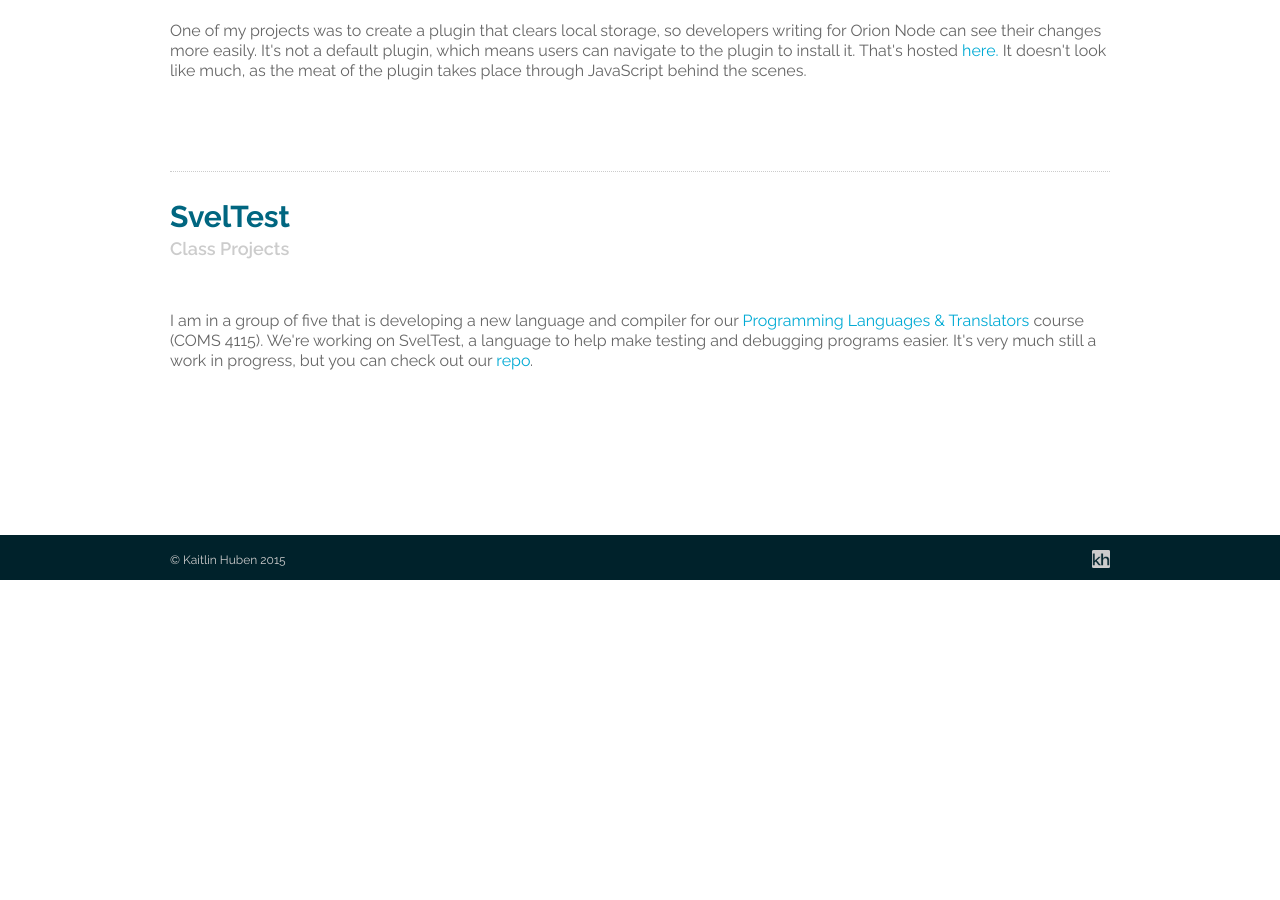
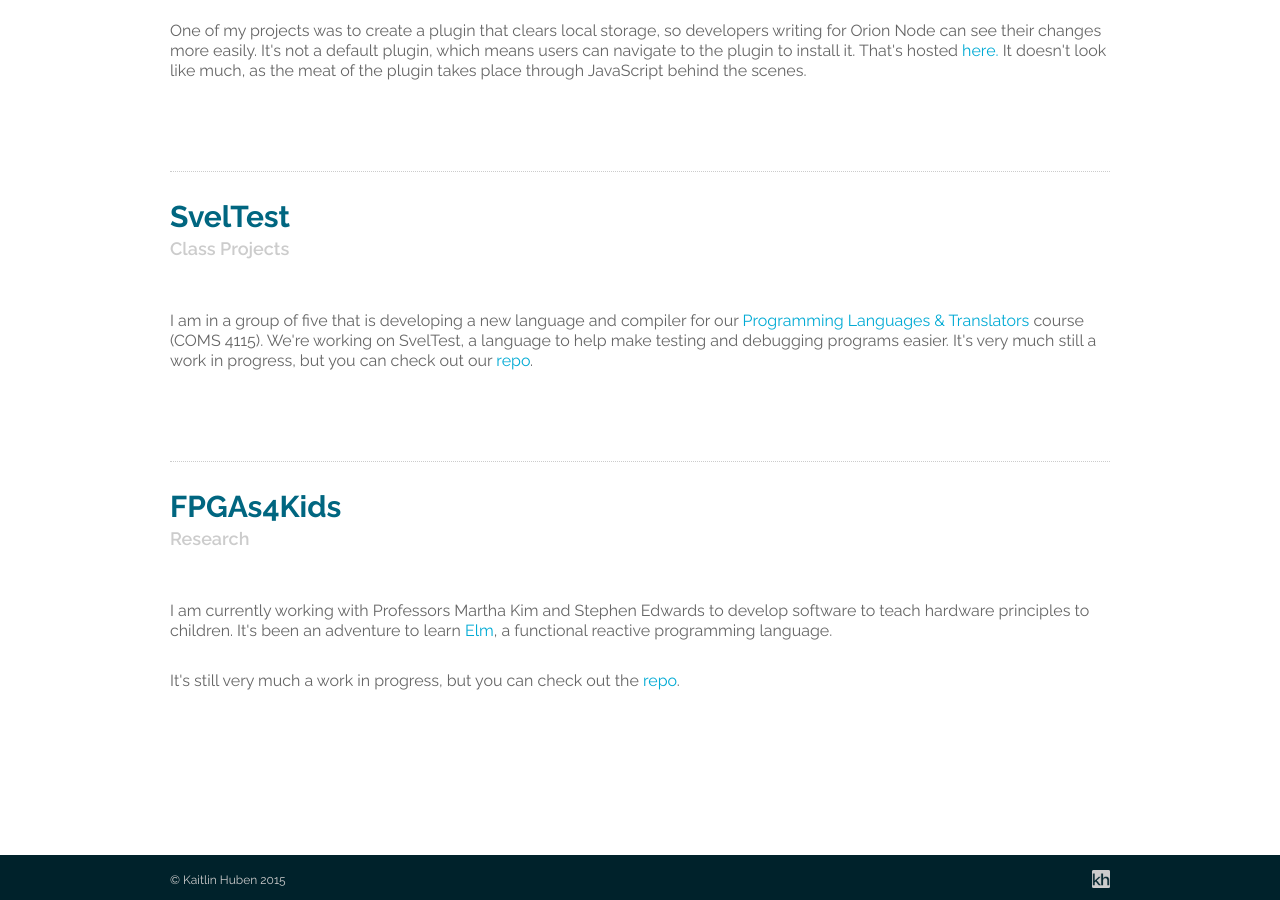
Before and after one commit to kaitlinhuben/kaitlinhuben.github.io, a Jekyll site: the page built from projects.html, in a window 1280 px wide and 900 px high, scrolled down 3282 px. Built offline with Jekyll 4.4.1, drawn with Linux system fonts in a browser that asks for light colours; before the commit the page ends 3862 px from its top, so only the background shows below that.

Commit message:
Added FPGAs4Kids to projects page

```diff
--- a/projects.html
+++ b/projects.html
@@ -52,6 +52,10 @@ custom_js: js/isotope-projects.js
 
 			<li class="class">
 				<a href="#Sveltest"><div class="single-project-li">SvelTest</div></a>
+			</li>
+
+			<li class="research">
+				<a href="#FPGAs4Kids"><div class="single-project-li">FPGAs4Kids</div></a>
 			</li>
 		</ul>
 	</div><!-- /#categories-filter-div -->
@@ -141,3 +145,12 @@ custom_js: js/isotope-projects.js
 		<p>I am in a group of five that is developing a new language and compiler for our <a href="http://www1.cs.columbia.edu/~aho/cs4115/">Programming Languages & Translators</a> course (COMS 4115). We're working on SvelTest, a language to help make testing and debugging programs easier. It's very much still a work in progress, but you can check out our <a href="https://github.com/svelTest/svelTest">repo</a>.</p>
 	</div>
 </div><!-- /.row-fluid.project-description -->
+
+<div class="row-fluid project-description">
+	<div class="span12" id="FPGAs4Kids">
+		<h2 class="title">FPGAs4Kids</h2>
+		<h3 class="category">Research</h3>
+		<p>I am currently working with Professors Martha Kim and Stephen Edwards to develop software to teach hardware principles to children. It's been an adventure to learn <a href="http://www.elm-lang.org">Elm</a>, a functional reactive programming language.</p>
+		<p>It's still very much a work in progress, but you can check out the <a href="http://www.github.com/kaitlinhuben/logic-game">repo</a>.</p>
+	</div>
+</div><!-- /.row-fluid.project-description -->
```
